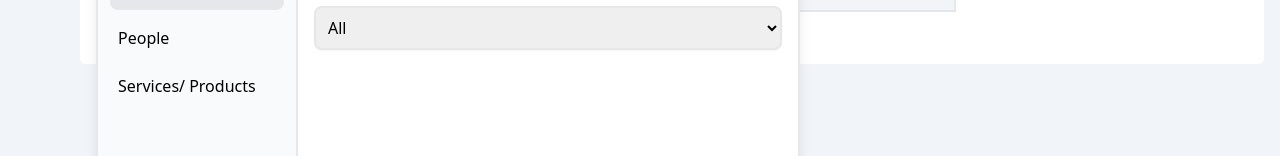
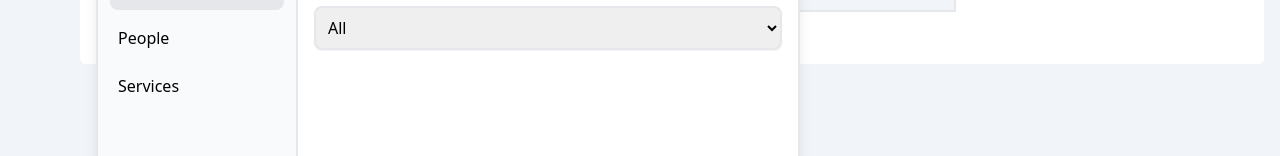
Before and after one commit to Sumant64/omnify-machine-coding, a Next.js app: page /waitlist in a window 1280 px wide. Both pictures are taken after typing "Sample" into the empty fields and a click on the button "Add Filters". Shown: the part 240-396 px from the top of the page. Built offline with nearby package versions, Linux system fonts and the light colour scheme.

Commit message:
filter fixing

```diff
--- a/app/components/filter/Filter.jsx
+++ b/app/components/filter/Filter.jsx
@@ -11,13 +11,15 @@ const Filter = ({filterDialog, setFilterDialog}) => {
   const [selectedPeople, setSelectedPeople] = useState([]);
   const [scheduledDate, setScheduledDate] = useState({from: '', to: '', field: ''})
   const peopleFilter = useSelector((state) => state.filterReducer.filters.people);
+  const serviceFilter = useSelector((state) => state.filterReducer.filters.service);
   const [selectedService, setSelectedService] = useState([]);
   const dispatch = useDispatch();
 
 
 
   useEffect(() => {
-    setSelectedPeople(peopleFilter)
+    setSelectedPeople(peopleFilter);
+    setSelectedService(serviceFilter);
   }, [])
 
   const getActiveFilter = () => {
@@ -61,7 +63,7 @@ const Filter = ({filterDialog, setFilterDialog}) => {
           <div className="left flex flex-col text-start gap-2">
             <button onClick={() => setSelection(1)} className={`text-start rounded-lg sm:p-2 ${selection === 1 && 'bg-gray-200'} transition-all duration-300`}>Scheduled Date</button>
             <button onClick={() => setSelection(2)} className={`text-start rounded-lg sm:p-2 ${selection === 2 && 'bg-gray-200'} transition-all duration-300`}>People {peopleFilter.length > 0 && peopleFilter.length}</button>
-            <button onClick={() => setSelection(3)} className={`text-start rounded-lg sm:p-2 ${selection === 3 && 'bg-gray-200'} transition-all duration-300`}>Services/ Products</button>
+            <button onClick={() => setSelection(3)} className={`text-start rounded-lg sm:p-2 ${selection === 3 && 'bg-gray-200'} transition-all duration-300`}>Services {serviceFilter.length > 0 && serviceFilter.length}</button>
           </div>
         </div>
         {/* right side */}
--- a/app/components/filter/ServiceProducts.jsx
+++ b/app/components/filter/ServiceProducts.jsx
@@ -41,7 +41,7 @@ const ServiceProducts = ({selectedService, setSelectedService}) => {
   return (
     <>
       <div className='p-4'>
-        <input value={searchValue} onChange={(e) => handleChange(e)} className='w-full p-2 rounded-md border-2 bg-gray-50' type="text" placeholder='Search Payer' />
+        <input value={searchValue} onChange={(e) => handleChange(e)} className='w-full p-2 rounded-md border-2 bg-gray-50' type="text" placeholder='Search Service' />
 
         {/* Values */}
         <div>
```
